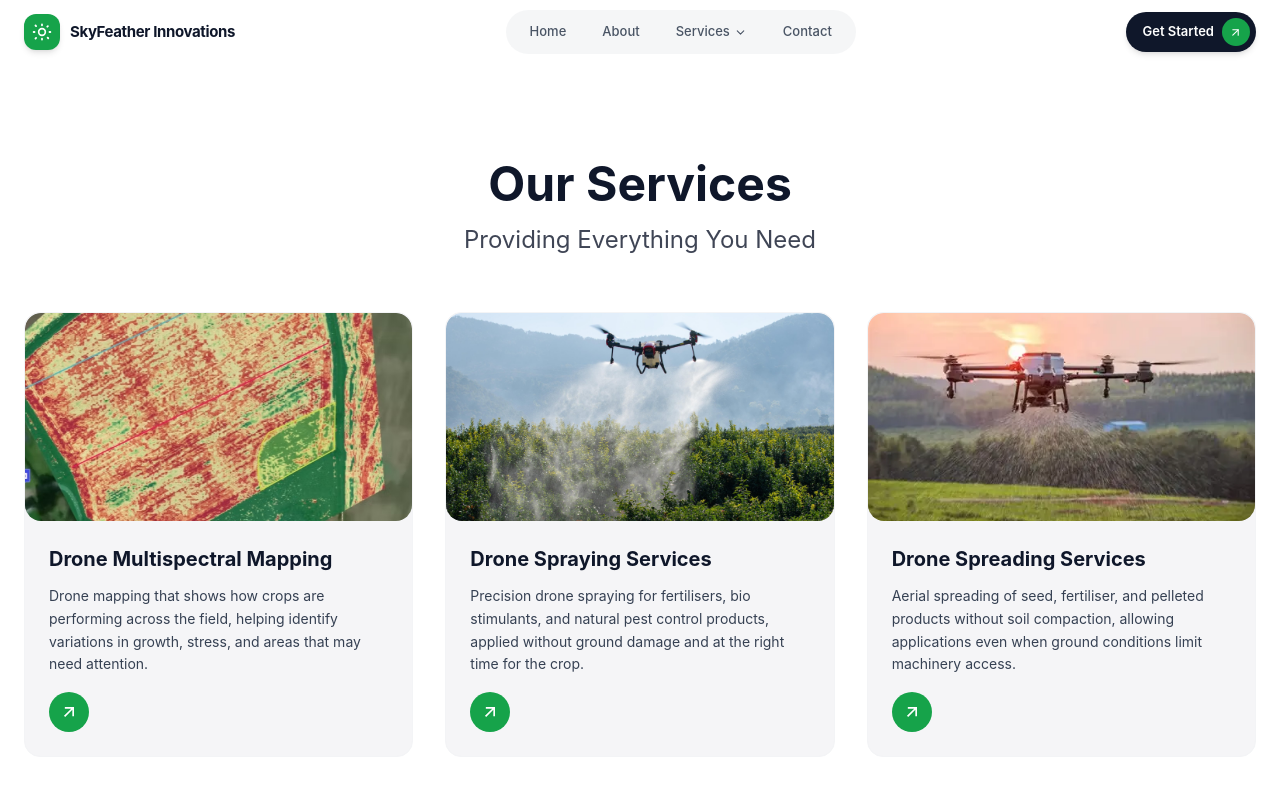
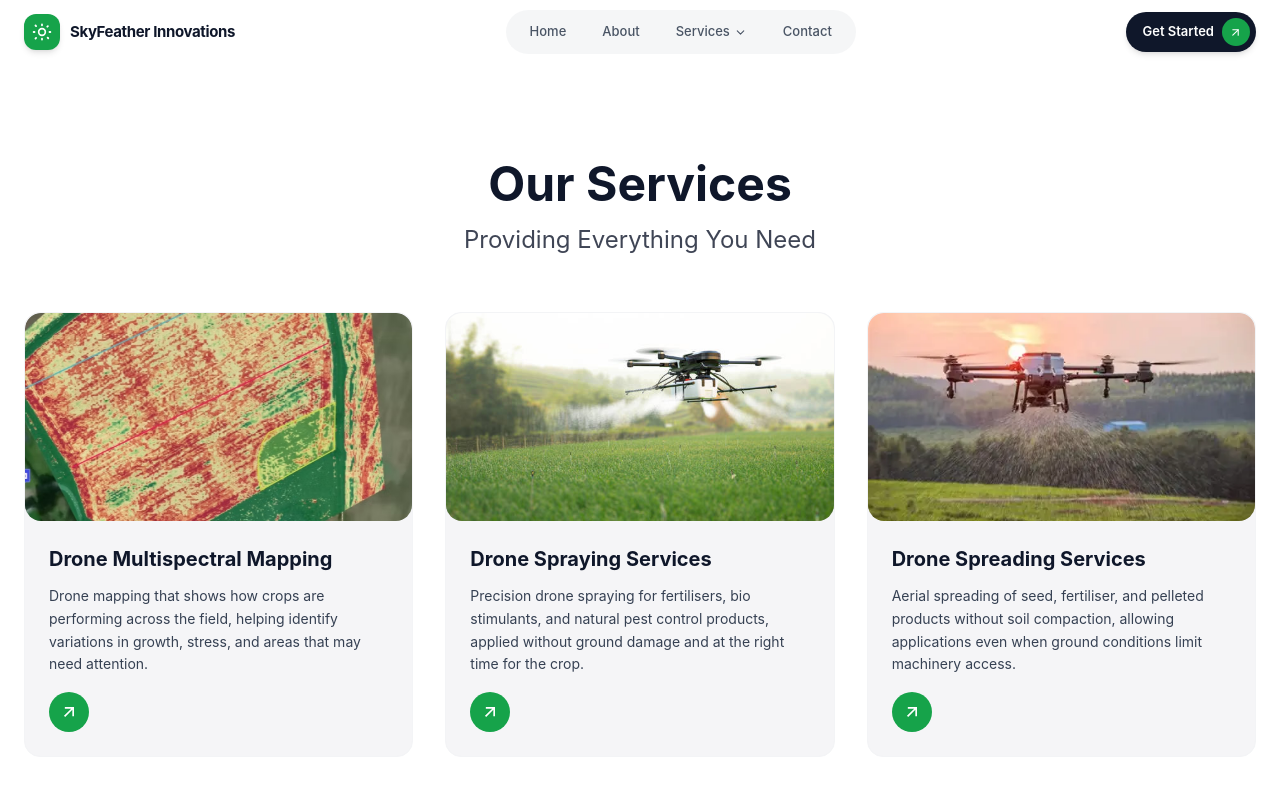
Before and after one commit to mithlohar144/SkyFeather-Innovations, a React (Vite) app in the folder SkyFeather/: page /services in a window 1280 px wide. Shown: the top 800 px of the page. Built offline with nearby package versions, Linux system fonts and the light colour scheme.

Commit message:
Update drone spraying image and remove lazy loading attribute in Services component

```diff
--- a/SkyFeather/src/pages/Services.jsx
+++ b/SkyFeather/src/pages/Services.jsx
@@ -6,7 +6,7 @@ import Navbar from '../components/common/Navbar';
 import Footer from '../components/common/Footer';
 import SEO from '../components/common/SEO';
 import mapping from '../assest/images/mapping.avif';
-import spraying from '../assest/images/Drone-Spraying.jpg';
+import spraying from '../assest/images/Drone-Spraying1.jpg';
 import spreading from '../assest/images/DroneSpreading.webp';
 
 const Services = () => {
@@ -84,7 +84,6 @@ const Services = () => {
                       className="w-full rounded-2xl h-52 object-cover group-hover:scale-105 transition-transform duration-500"
                       width={400}
                       height={208}
-                      loading="lazy"
                       decoding="async"
                     />
                   </div>
```
